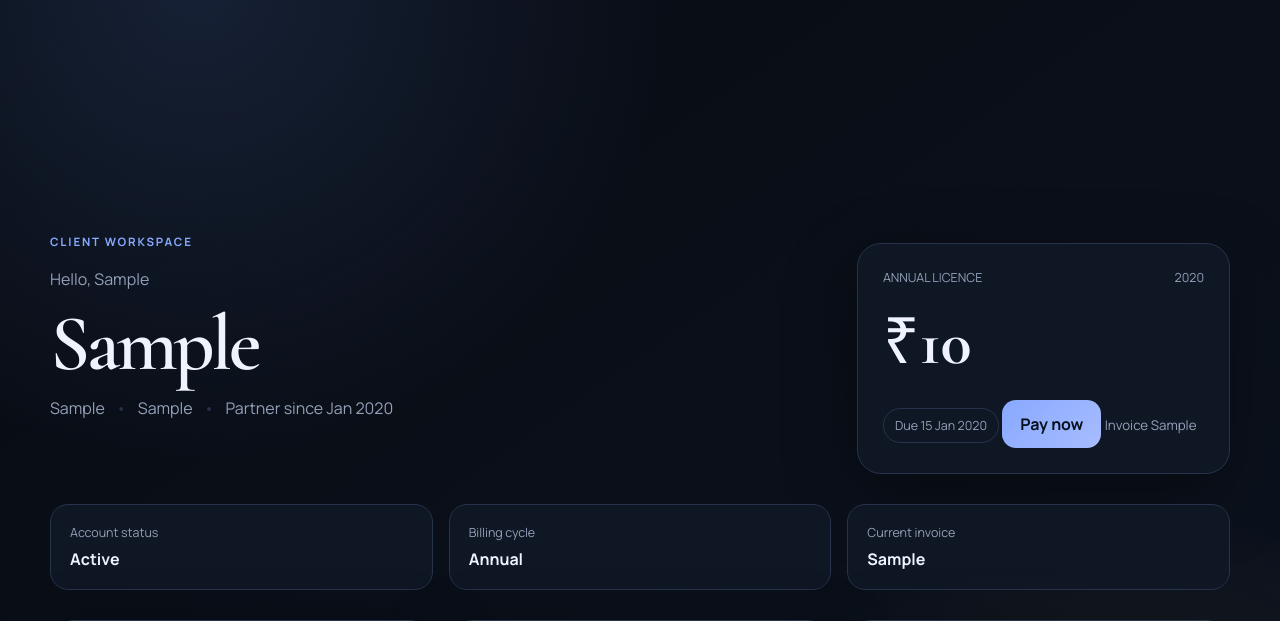
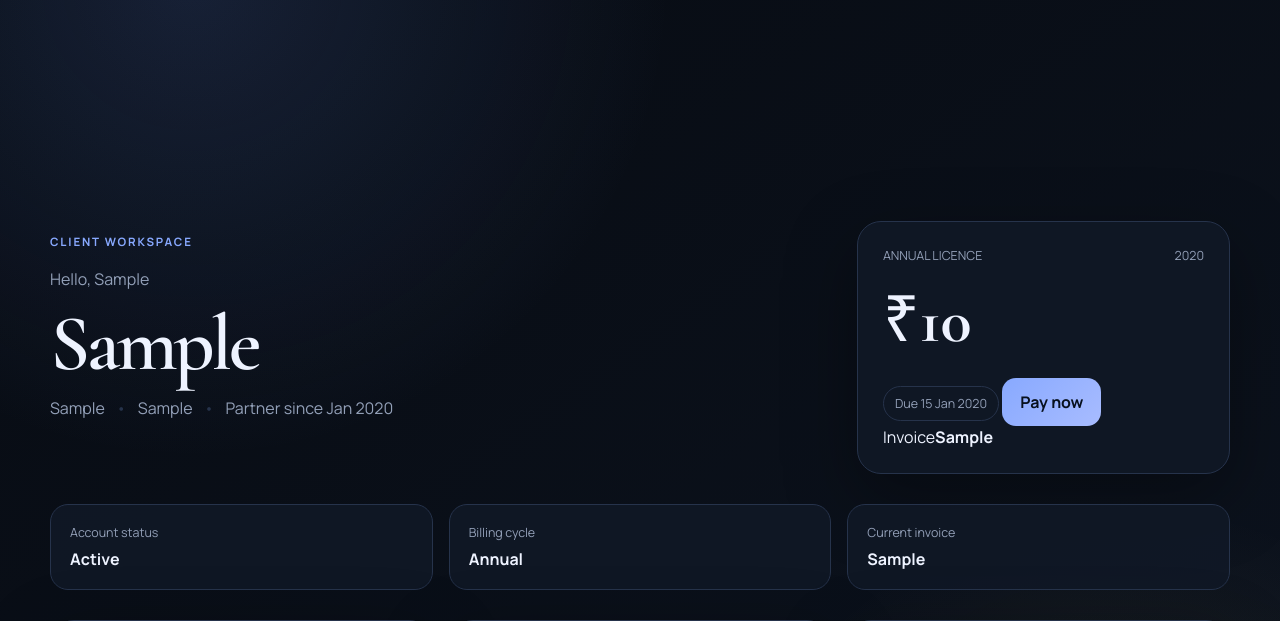
Before and after one commit to gitwork3054/techfinitys_paymentgateway, a Django app: page / in a window 1280 px wide. Shown: the part 82-703 px from the top of the page. Run offline with Django 5.2, Linux system fonts and the light colour scheme; a user stored in the database is signed in; tables that the repository leaves empty hold one stand-in row (values such as "Sample post"); some libraries are stand-ins or nearby versions.

Commit message:
Refine annual licence card structure

```diff
--- a/portal/templates/portal/dashboard.html
+++ b/portal/templates/portal/dashboard.html
@@ -9,14 +9,16 @@
   <div class="due glass reveal" data-tilt>
     <div class="card-kicker"><span>Annual licence</span><span>{{ p.year }}</span></div>
     <div class="amt">₹<b data-count="{{ p.amount|floatformat:0 }}">{{ p.amount|floatformat:0 }}</b></div>
+    <div class="due-actions">
     {% if p.status == "paid" %}
       <div class="badge ok">Payment completed · {{ p.paid_at|date:"d M Y" }}</div>
-      <a class="btn" href="{% url 'slip' p.pk %}">View payment slip</a>
+      <a class="btn due-primary" href="{% url 'slip' p.pk %}">View payment slip</a>
     {% else %}
       <div class="badge">Due {{ c.due_date|date:"d M Y" }}</div>
-      <button class="btn pulse" id="payNow" data-id="{{ p.pk }}">Pay now</button>
+      <button class="btn pulse due-primary" id="payNow" data-id="{{ p.pk }}">Pay now</button>
     {% endif %}
-    <small class="mut invoice-label">Invoice {{ p.invoice_no }}</small>
+    </div>
+    <div class="invoice-footer"><span>Invoice</span><strong>{{ p.invoice_no }}</strong></div>
   </div>
 </section>
 
```
